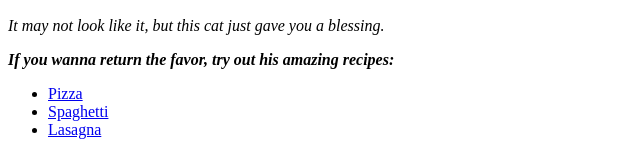
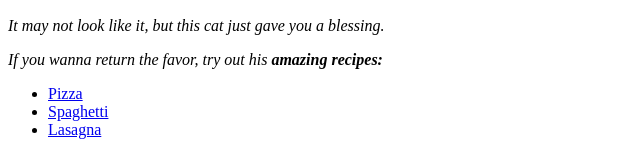
Before and after one commit to mogzame/odin-recipes, a plain HTML site: page index.html in a window 1280 px wide. Shown: the part 383-524 px from the top of the page, without its empty margins (0-640 px from the left). Drawn offline with Linux system fonts and the light colour scheme.

Commit message:
text fix

```diff
--- a/index.html
+++ b/index.html
@@ -17,8 +17,9 @@
         <img src="https://preview.redd.it/dv6anmqg7kx31.jpg?auto=webp&s=d072b54d95108f52711859450516a17a2066915f" alt="a cat acting italian" >
 
 
-        <p><em>It may not look like it, but this cat just gave you a blessing.</p>
-            <p><strong>If you wanna return the favor, try out his amazing recipes:</strong>
+        <p><em>
+            It may not look like it, but this cat just gave you a blessing.</p>
+             <p>If you wanna return the favor, try out his <strong>amazing recipes:</strong>
         </em></p>
 
 
```
